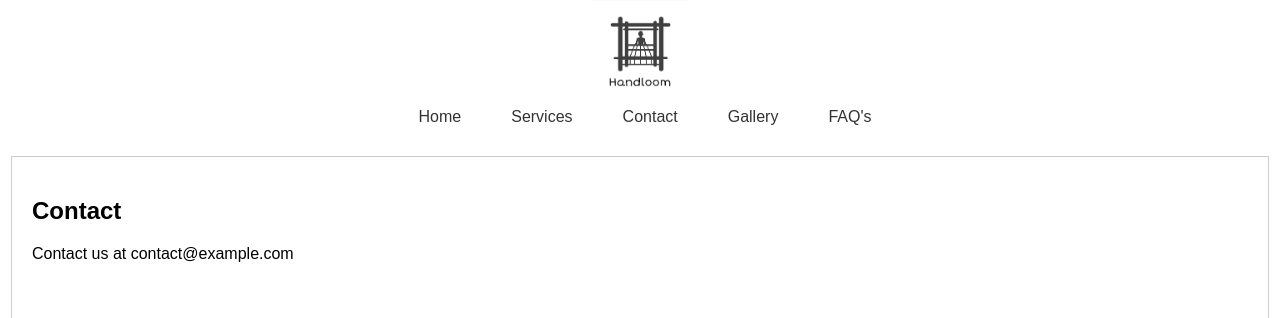
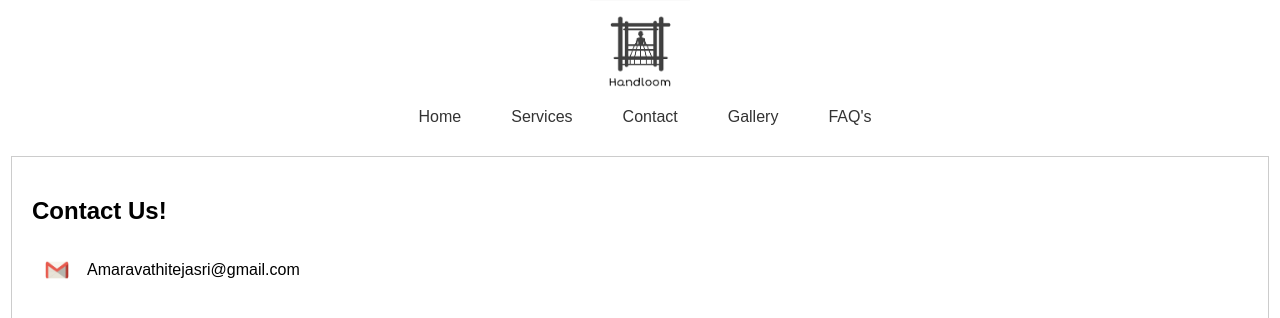
Before and after one commit to tejasri-amaravathi/handlooms, a React (Create React App) app: page / in a window 1280 px wide. Both pictures are taken after a click on the button "Contact". Shown: the top 318 px of the page. Built offline with nearby package versions, Linux system fonts and the light colour scheme.

Commit message:
Add contact details

```diff
--- /dev/null
+++ b/src/components/Contact/contact.css
@@ -0,0 +1,10 @@
+.gmail-logo {
+  width: 50px;
+}
+
+.contact {
+  display: flex;
+  flex-direction: row;
+  gap: 5px;
+  align-items: center;
+}
--- a/src/components/Contact/contact.js
+++ b/src/components/Contact/contact.js
@@ -1,10 +1,15 @@
-import React from 'react';
+import React from "react";
+import gmailLogo from "../../images/gmail.png";
+import "./contact.css";
 
 const Contact = () => {
   return (
     <div>
-      <h2>Contact</h2>
-      <p>Contact us at contact@example.com</p>
+      <h2>Contact Us!</h2>
+      <div className="contact">
+        <img src={gmailLogo} className="gmail-logo" />
+        <span>Amaravathitejasri@gmail.com</span>
+      </div>
     </div>
   );
 };
```
Also changed, not shown: src/images/gmail.png (added).
